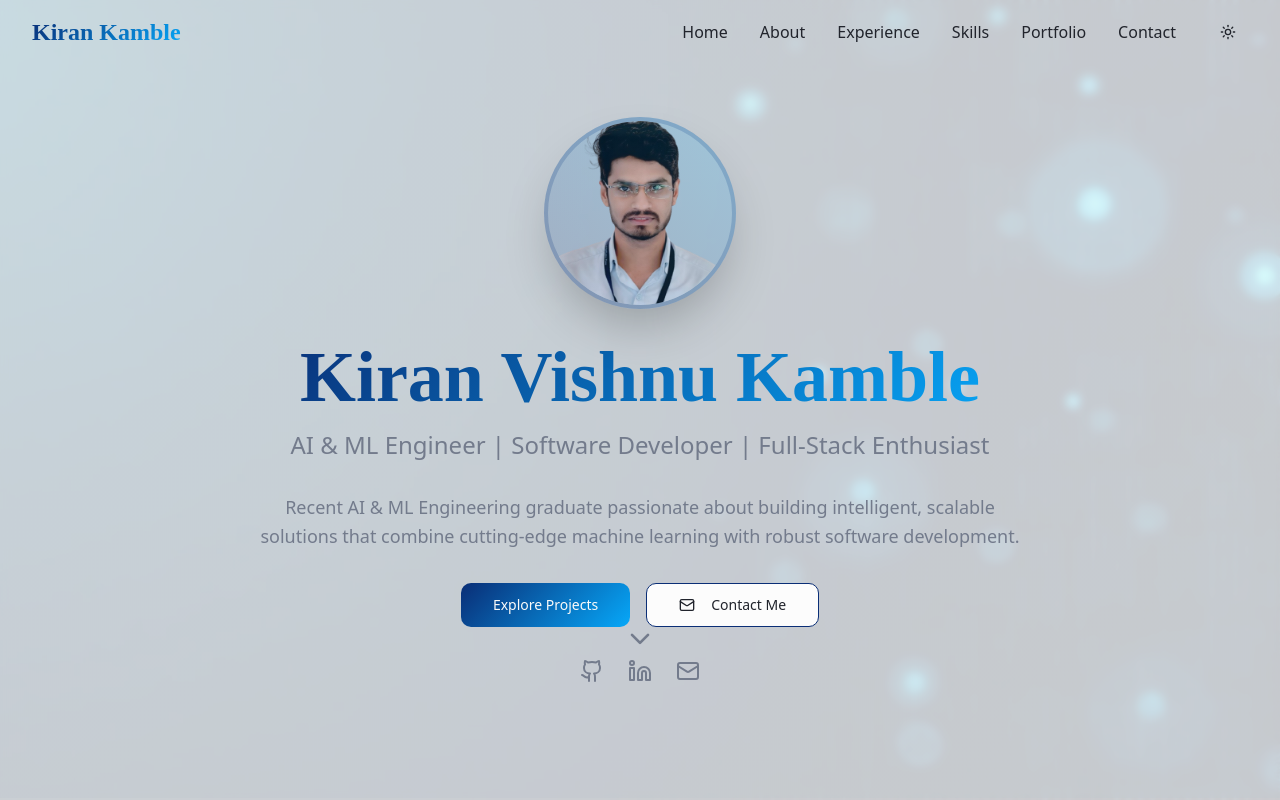
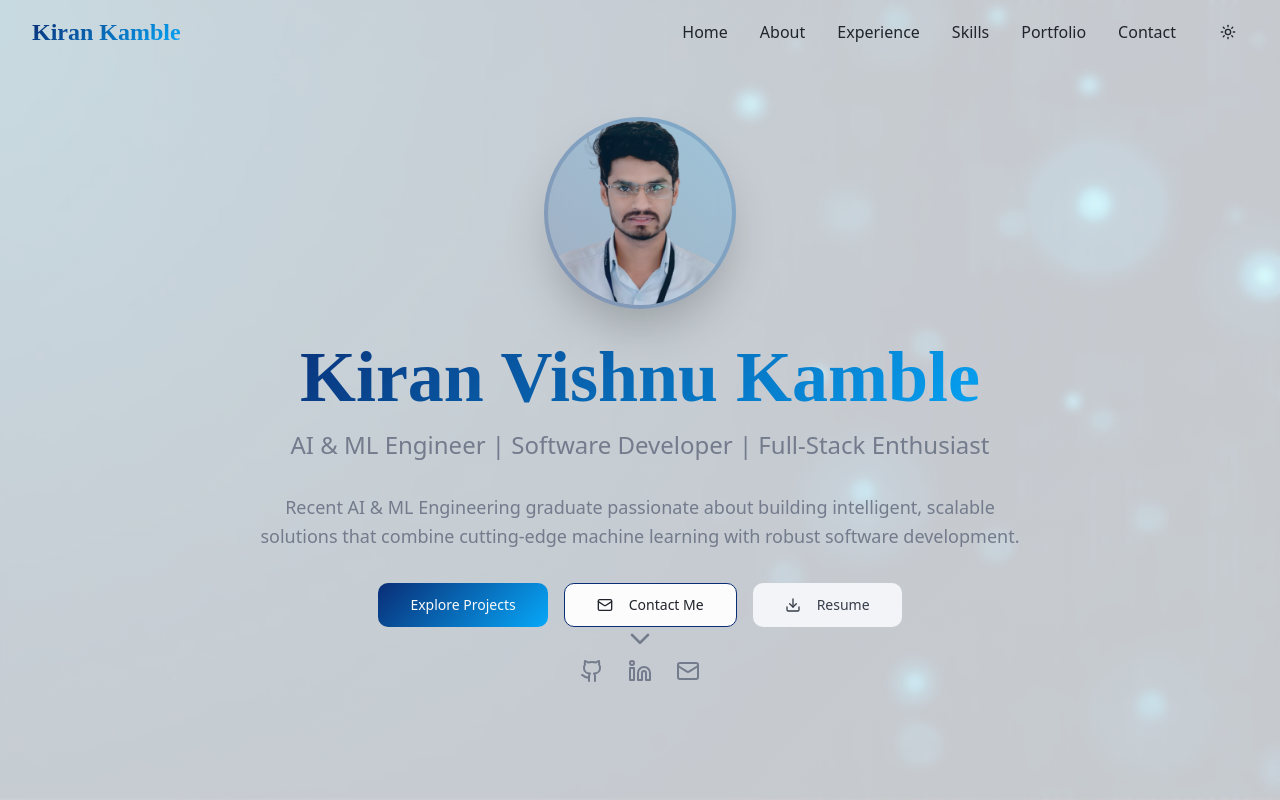
Before and after one commit to kirankamble1523/kiranvkamble, a React (Vite) app: page / in a window 1280 px wide. Shown: the top 800 px of the page. Built offline with nearby package versions, Linux system fonts and the light colour scheme; a web font is replaced by a local one.

Commit message:
Add resume button to homepage

```diff
--- a/src/components/Hero.tsx
+++ b/src/components/Hero.tsx
@@ -104,6 +104,15 @@ const Hero = () => {
               <Mail className="mr-2 h-5 w-5" />
               Contact Me
             </Button>
+            <Button
+              variant="secondary"
+              size="lg"
+              onClick={() => window.open('/Kiran-Kamble-Resume.pdf', '_blank')}
+              className="transition-all duration-300 hover:scale-105"
+            >
+              <Download className="mr-2 h-5 w-5" />
+              Resume
+            </Button>
           </motion.div>
 
           {/* Social Links */}
```
Also changed, not shown: 1 other file (tests, documents, lock files or other folders).
